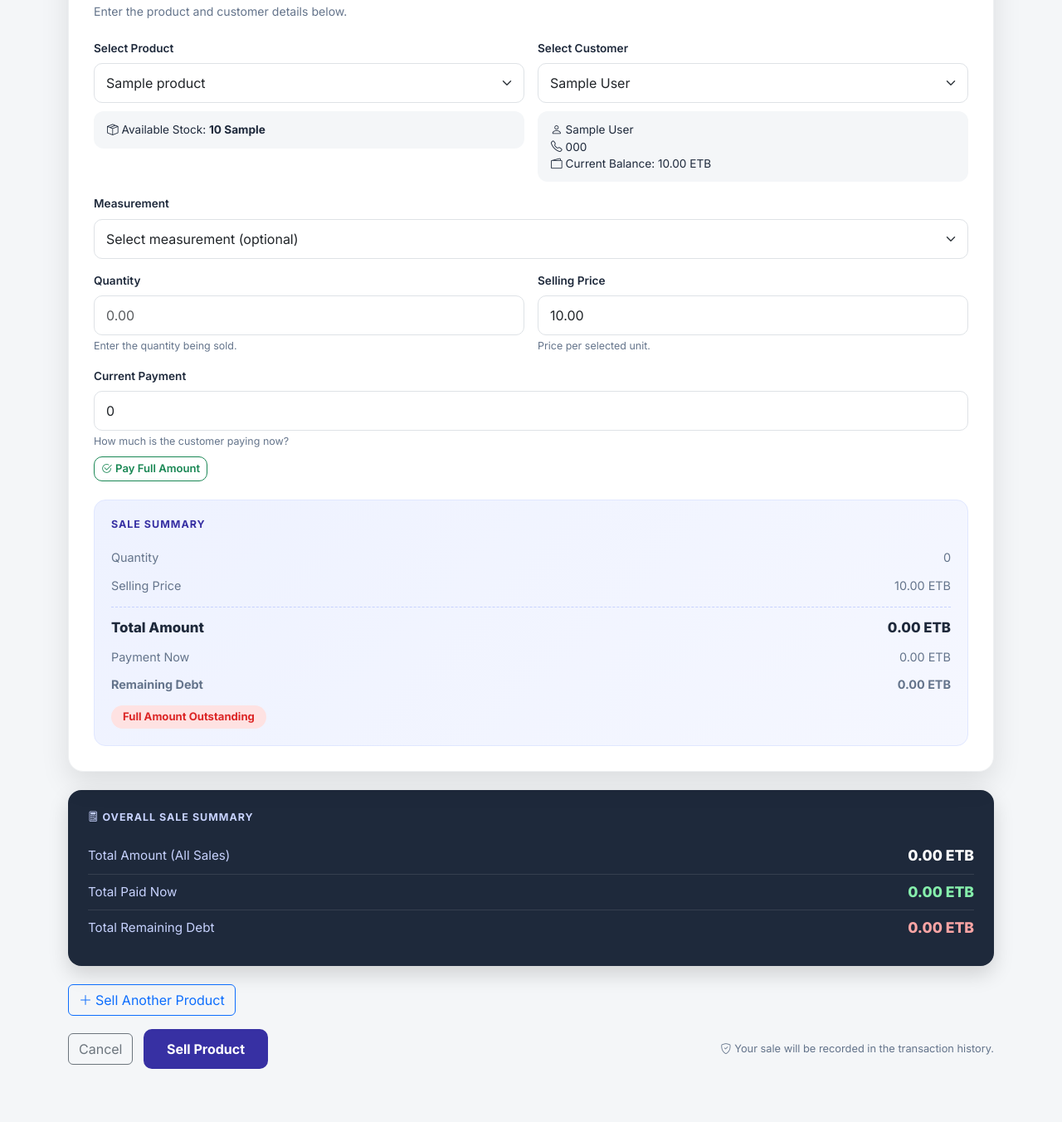
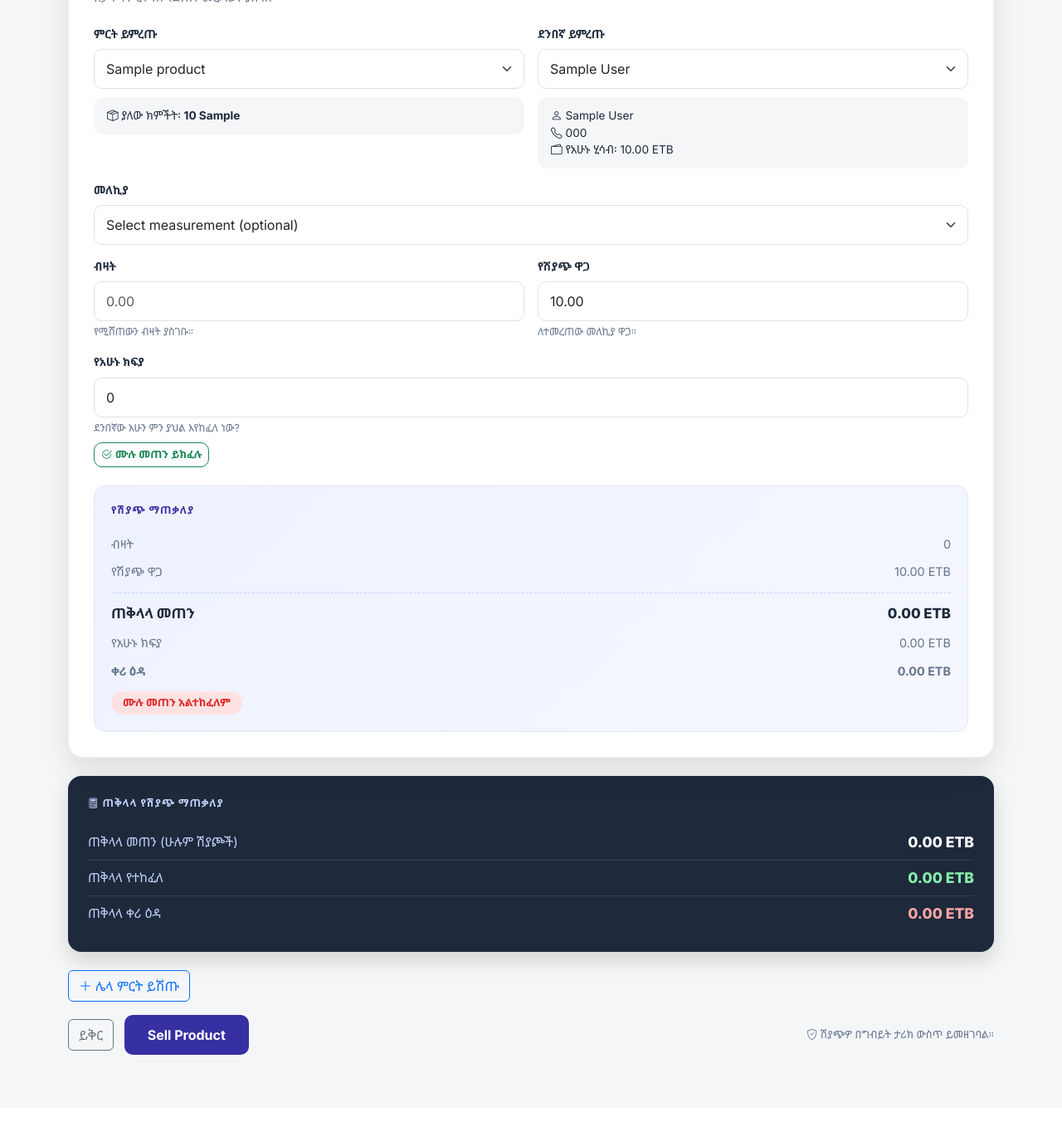
Before and after one commit to MENA8729/merkato, a Flask app: page /selling in a window 1280 px wide. Shown: the part 361-1713 px from the top of the page at 83% size. After the commit the page ends 1632 px from the top, so only its background shows below. Run offline with Flask 3, Linux system fonts and the light colour scheme; a user stored in the database is signed in; tables that the repository leaves empty hold one stand-in row (values such as "Sample post").

Commit message:
fix selling route and the html add header and the language

```diff
--- a/main.py
+++ b/main.py
@@ -920,7 +920,7 @@ def Selling():
     # Form validation failed
     # ==============================================================
 
-    flash("Please fix the errors below.", "danger")
+    # flash("Please fix the errors below.", "danger")
 
     return render_template(
         "selling.html",
--- a/templates/selling.html
+++ b/templates/selling.html
@@ -25,16 +25,16 @@
     }
 </style>
 <!DOCTYPE html>
-<html lang="en">
+<html lang="am">
 <head>
 <meta charset="UTF-8">
 <meta name="viewport" content="width=device-width, initial-scale=1.0">
-<title>New Sale</title>
+<title>አዲስ ሽያጭ</title>
 
 <link href="https://cdn.jsdelivr.net/npm/bootstrap@5.3.3/dist/css/bootstrap.min.css" rel="stylesheet">
 <link rel="stylesheet" href="https://cdn.jsdelivr.net/npm/bootstrap-icons@1.11.3/font/bootstrap-icons.min.css">
 <link rel="preconnect" href="https://fonts.googleapis.com">
-<link href="https://fonts.googleapis.com/css2?family=Inter:wght@400;500;600;700;800&display=swap" rel="stylesheet">
+<link href="https://fonts.googleapis.com/css2?family=Inter:wght@400;500;600;700;800&family=Noto+Sans+Ethiopic:wght@400;500;600;700;800&display=swap" rel="stylesheet">
 
 <style>
     :root{
@@ -49,10 +49,32 @@
     }
 
     body{
-        font-family:'Inter', sans-serif;
+        font-family:'Inter', 'Noto Sans Ethiopic', sans-serif;
         background:var(--bg);
         color:var(--dark);
     }
+
+    /* HEADER / NAVBAR */
+    .navbar{
+        background:#fff;
+        box-shadow:0 2px 10px rgba(0,0,0,0.06);
+        padding:12px 0;
+    }
+    .navbar-brand{
+        font-weight:800;
+        color:var(--primary) !important;
+        font-size:1.2rem;
+        font-family:'Noto Sans Ethiopic', 'Inter', sans-serif;
+    }
+    .navbar-brand i{ margin-right:6px; }
+    .navbar .nav-link{
+        font-weight:600;
+        color:#475569 !important;
+        font-family:'Noto Sans Ethiopic', 'Inter', sans-serif;
+        font-size:0.92rem;
+    }
+    .navbar .nav-link:hover, .navbar .nav-link.active{ color:var(--primary) !important; }
+    .navbar .nav-link i{ margin-right:6px; }
 
     /* HERO */
     .hero{
@@ -353,13 +375,33 @@
 </head>
 <body>
 
+<!-- NAVIGATION HEADER -->
+<nav class="navbar navbar-expand-lg sticky-top">
+    <div class="container">
+        <a class="navbar-brand" href="#"><i class="bi bi-shop"></i>ስቶክ ማኔጅመንት</a>
+        <button class="navbar-toggler" type="button" data-bs-toggle="collapse" data-bs-target="#mainNavMenu">
+            <span class="navbar-toggler-icon"></span>
+        </button>
+        <div class="collapse navbar-collapse justify-content-end" id="mainNavMenu">
+            <ul class="navbar-nav">
+                <li class="nav-item"><a class="nav-link" href="{{url_for('home')}}"><i class="bi bi-house"></i>መነሻ</a></li>
+                <li class="nav-item"><a class="nav-link" href="#"><i class="bi bi-speedometer2"></i>ዳሽቦርድ</a></li>
+                <li class="nav-item"><a class="nav-link" href="{{url_for('track')}}"><i class="bi bi-box-seam"></i>ምርቶች</a></li>
+                <li class="nav-item"><a class="nav-link active" href="{{url_for('Selling')}}"><i class="bi bi-cash-coin"></i>ሽያጭ</a></li>
+                <li class="nav-item"><a class="nav-link" href="#"><i class="bi bi-people"></i>ደንበኞች</a></li>
+                <li class="nav-item"><a class="nav-link" href="{{url_for('logout')}}"><i class="bi bi-box-arrow-right"></i>ውጣ</a></li>
+            </ul>
+        </div>
+    </div>
+</nav>
+
 <!-- HERO -->
 <section class="hero">
     <div class="container hero-content">
-        <span class="badge-pill">Sales Management</span>
-        <h1>Create a New Sale</h1>
-        <p>Sell products, record customer payments, and keep your inventory and customer balances organized.</p>
-        <div class="stat-line">Products • Customers • Payments</div>
+        <span class="badge-pill">የሽያጭ አስተዳደር</span>
+        <h1>አዲስ ሽያጭ ይመዝግቡ</h1>
+        <p>ምርቶችን ይሽጡ፣ የደንበኛ ክፍያዎችን ይመዝግቡ፣ እንዲሁም የክምችትዎን እና የደንበኞችዎን ሂሳብ የተደራጀ ያድርጉ።</p>
+        <div class="stat-line">ምርቶች • ደንበኞች • ክፍያዎች</div>
     </div>
 </section>
 
@@ -368,14 +410,14 @@
     {% if not products %}
     <div class="empty-state">
         <i class="bi bi-box-seam"></i>
-        <h5>No products available.</h5>
-        <p class="text-muted mb-0">Add a product before creating a sale.</p>
+        <h5>ምንም ምርት አልተገኘም።</h5>
+        <p class="text-muted mb-0">ሽያጭ ከመመዝገብዎ በፊት ምርት ይጨምሩ።</p>
     </div>
     {% elif not customers %}
     <div class="empty-state">
         <i class="bi bi-person-x"></i>
-        <h5>No customers available.</h5>
-        <p class="text-muted mb-0">Add a customer before creating a sale.</p>
+        <h5>ምንም ደንበኛ አልተገኘም።</h5>
+        <p class="text-muted mb-0">ሽያጭ ከመመዝገብዎ በፊት ደንበኛ ይጨምሩ።</p>
     </div>
     {% else %}
 
@@ -385,87 +427,87 @@
         <div id="salesContainer">
             {% for entry in sale_form.sales %}
             <div class="sale-card" data-form-index="{{ loop.index }}">
-                <span class="form-badge-num">Sale #{{ loop.index }}</span>
-                <div class="card-title-main">New Sale</div>
-                <p class="card-subtitle">Enter the product and customer details below.</p>
+                <span class="form-badge-num">ሽያጭ #{{ loop.index }}</span>
+                <div class="card-title-main">አዲስ ሽያጭ</div>
+                <p class="card-subtitle">ከታች የምርት እና የደንበኛ መረጃውን ያስገቡ።</p>
 
                 <div class="row g-3 mb-3">
                     <div class="col-md-6">
-                        {{ entry.form.product_id.label(class="form-label") }}
+                        <label class="form-label">ምርት ይምረጡ</label>
                         {{ entry.form.product_id(class="form-select sale-product-select") }}
                         <div class="info-panel stock-info">
-                            <i class="bi bi-box-seam me-1"></i>Available Stock: <strong class="stock-value">-</strong>
+                            <i class="bi bi-box-seam me-1"></i>ያለው ክምችት፡ <strong class="stock-value">-</strong>
                         </div>
-                        <div class="stock-warning">Insufficient stock.</div>
+                        <div class="stock-warning">በቂ ክምችት የለም።</div>
                     </div>
                     <div class="col-md-6">
-                        {{ entry.form.customer_id.label(class="form-label") }}
+                        <label class="form-label">ደንበኛ ይምረጡ</label>
                         {{ entry.form.customer_id(class="form-select sale-customer-select") }}
                         <div class="info-panel customer-info">
                             <i class="bi bi-person me-1"></i><span class="customer-name">-</span><br>
                             <i class="bi bi-telephone me-1"></i><span class="customer-phone">-</span><br>
-                            <i class="bi bi-wallet2 me-1"></i>Current Balance: <span class="customer-balance">-</span>
+                            <i class="bi bi-wallet2 me-1"></i>የአሁኑ ሂሳብ፡ <span class="customer-balance">-</span>
                         </div>
                     </div>
                 </div>
 
                 <div class="mb-3">
-                    {{ entry.form.measurement.label(class="form-label") }}
+                    <label class="form-label">መለኪያ</label>
                     {{ entry.form.measurement(class="form-select sale-measurement") }}
                 </div>
 
                 <div class="row g-3 mb-3">
                     <div class="col-md-6">
-                        {{ entry.form.quantity.label(class="form-label") }}
+                        <label class="form-label">ብዛት</label>
                         {{ entry.form.quantity(class="form-control sale-quantity", placeholder="0.00", step="0.01") }}
-                        <div class="helper-text">Enter the quantity being sold.</div>
+                        <div class="helper-text">የሚሸጠውን ብዛት ያስገቡ።</div>
                     </div>
                     <div class="col-md-6">
-                        {{ entry.form.unit_price.label(class="form-label") }}
+                        <label class="form-label">የሽያጭ ዋጋ</label>
                         {{ entry.form.unit_price(class="form-control sale-price", placeholder="0.00", step="0.01") }}
-                        <div class="helper-text">Price per selected unit.</div>
+                        <div class="helper-text">ለተመረጠው መለኪያ ዋጋ።</div>
                     </div>
                 </div>
 
                 <div class="mb-2">
-                    {{ entry.form.current_payment.label(class="form-label") }}
+                    <label class="form-label">የአሁኑ ክፍያ</label>
                     {{ entry.form.current_payment(class="form-control sale-payment", placeholder="0.00", step="0.01") }}
-                    <div class="helper-text">How much is the customer paying now?</div>
+                    <div class="helper-text">ደንበኛው አሁን ምን ያህል እየከፈለ ነው?</div>
                     <button type="button" class="btn btn-outline-success btn-sm pay-full-btn mt-2 pay-full-trigger">
-                        <i class="bi bi-check2-circle me-1"></i>Pay Full Amount
+                        <i class="bi bi-check2-circle me-1"></i>ሙሉ መጠን ይክፈሉ
                     </button>
                 </div>
 
                 <!-- LIVE SUMMARY -->
                 <div class="summary-card">
-                    <div class="summary-title">Sale Summary</div>
+                    <div class="summary-title">የሽያጭ ማጠቃለያ</div>
                     <div class="summary-row">
-                        <span>Quantity</span>
+                        <span>ብዛት</span>
                         <span class="sum-quantity">0</span>
                     </div>
                     <div class="summary-row">
-                        <span>Selling Price</span>
+                        <span>የሽያጭ ዋጋ</span>
                         <span class="sum-price">0.00 ETB</span>
                     </div>
                     <div class="summary-row total">
-                        <span>Total Amount</span>
+                        <span>ጠቅላላ መጠን</span>
                         <span class="sum-total">0.00 ETB</span>
                     </div>
                     <div class="summary-row">
-                        <span>Payment Now</span>
+                        <span>የአሁኑ ክፍያ</span>
                         <span class="sum-payment">0.00 ETB</span>
                     </div>
                     <div class="summary-row debt-row">
-                        <span>Remaining Debt</span>
+                        <span>ቀሪ ዕዳ</span>
                         <span class="sum-debt">0.00 ETB</span>
                     </div>
-                    <span class="debt-badge debt-full sum-badge">Full Amount Outstanding</span>
-                    <div class="overpay-warning">Payment cannot exceed the total amount.</div>
+                    <span class="debt-badge debt-full sum-badge">ሙሉ መጠን አልተከፈለም</span>
+                    <div class="overpay-warning">ክፍያ ከጠቅላላ መጠን መብለጥ አይችልም።</div>
                 </div>
 
                 {% if loop.index > 1 %}
                 <button type="button" class="btn btn-outline-danger btn-sm remove-sale-btn mt-3" onclick="this.closest('.sale-card').remove(); recalcGrandTotals();">
-                    <i class="bi bi-x-lg me-1"></i>Remove Sale
+                    <i class="bi bi-x-lg me-1"></i>ሽያጭ አስወግድ
                 </button>
                 {% endif %}
             </div>
@@ -474,33 +516,33 @@
 
         <!-- GRAND TOTAL SUMMARY (across all sale cards) -->
         <div class="grand-total-card">
-            <div class="grand-total-title"><i class="bi bi-calculator me-1"></i>Overall Sale Summary</div>
+            <div class="grand-total-title"><i class="bi bi-calculator me-1"></i>ጠቅላላ የሽያጭ ማጠቃለያ</div>
             <div class="grand-total-row">
-                <span class="g-label">Total Amount (All Sales)</span>
+                <span class="g-label">ጠቅላላ መጠን (ሁሉም ሽያጮች)</span>
                 <span class="g-value" id="grandTotalAmount">0.00 ETB</span>
             </div>
             <div class="grand-total-row grand-paid">
-                <span class="g-label">Total Paid Now</span>
+                <span class="g-label">ጠቅላላ የተከፈለ</span>
                 <span class="g-value" id="grandTotalPaid">0.00 ETB</span>
             </div>
             <div class="grand-total-row grand-debt">
-                <span class="g-label">Total Remaining Debt</span>
+                <span class="g-label">ጠቅላላ ቀሪ ዕዳ</span>
                 <span class="g-value" id="grandTotalDebt">0.00 ETB</span>
             </div>
         </div>
 
         <div class="d-flex justify-content-between flex-wrap gap-2 mb-3">
             <button type="button" class="btn btn-outline-primary" id="addAnotherSaleBtn">
-                <i class="bi bi-plus-lg me-1"></i>Sell Another Product
+                <i class="bi bi-plus-lg me-1"></i>ሌላ ምርት ይሽጡ
             </button>
         </div>
 
         <div class="d-flex justify-content-between align-items-center flex-wrap gap-2">
             <div>
-                <button type="button" class="btn btn-outline-secondary me-2">Cancel</button>
+                <button type="button" class="btn btn-outline-secondary me-2">ይቅር</button>
                 {{ sale_form.submit(class="btn btn-primary-custom text-white") }}
             </div>
-            <div class="action-note"><i class="bi bi-shield-check me-1"></i>Your sale will be recorded in the transaction history.</div>
+            <div class="action-note"><i class="bi bi-shield-check me-1"></i>ሽያጭዎ በግብይት ታሪክ ውስጥ ይመዘገባል።</div>
         </div>
     </form>
 
@@ -656,7 +698,7 @@
                 stockWarning.classList.add("show");
 
                 stockWarning.textContent =
-                    "Only " + product.stock + " available.";
+                    "የቀረው " + product.stock + " ብቻ ነው።";
 
             } else {
 
@@ -718,21 +760,21 @@
 
             if (total > 0 && debt === 0 && payment <= total) {
 
-                sumBadge.textContent = "Paid ✓";
+                sumBadge.textContent = "ተከፍሏል ✓";
 
                 sumBadge.classList.add("debt-paid");
 
             } else if (payment > 0 && debt > 0) {
 
                 sumBadge.textContent =
-                    "Remaining Debt: " + formatMoney(debt);
+                    "ቀሪ ዕዳ፡ " + formatMoney(debt);
 
                 sumBadge.classList.add("debt-partial");
 
             } else {
 
                 sumBadge.textContent =
-                    "Full Amount Outstanding";
+                    "ሙሉ መጠን አልተከፈለም";
 
                 sumBadge.classList.add("debt-full");
             }
@@ -956,15 +998,15 @@
                 newCard.innerHTML = `
 
                     <span class="form-badge-num">
-                        Sale #${index + 1}
+                        ሽያጭ #${index + 1}
                     </span>
 
                     <div class="card-title-main">
-                        New Sale
+                        አዲስ ሽያጭ
                     </div>
 
                     <p class="card-subtitle">
-                        Enter the product and customer details below.
+                        ከታች የምርት እና የደንበኛ መረጃውን ያስገቡ።
                     </p>
 
 
@@ -973,7 +1015,7 @@
                         <div class="col-md-6">
 
                             <label class="form-label">
-                                Select Product
+                                ምርት ይምረጡ
                             </label>
 
                             <select
@@ -981,7 +1023,7 @@
                                 name="sales-${index}-product_id">
 
                                 <option value="">
-                                    Select Product
+                                    ምርት ይምረጡ
                                 </option>
 
                                 ${productOptions}
@@ -993,7 +1035,7 @@
 
                                 <i class="bi bi-box-seam me-1"></i>
 
-                                Available Stock:
+                                ያለው ክምችት፡
 
                                 <strong class="stock-value">
                                     -
@@ -1003,7 +1045,7 @@
 
 
                             <div class="stock-warning">
-                                Insufficient stock.
+                                በቂ ክምችት የለም።
                             </div>
 
                         </div>
@@ -1012,7 +1054,7 @@
                         <div class="col-md-6">
 
                             <label class="form-label">
-                                Select Customer
+                                ደንበኛ ይምረጡ
                             </label>
 
                             <select
@@ -1020,7 +1062,7 @@
                                 name="sales-${index}-customer_id">
 
                                 <option value="">
-                                    Select Customer
+                                    ደንበኛ ይምረጡ
                                 </option>
 
                                 ${customerOptions}
@@ -1048,7 +1090,7 @@
 
                                 <i class="bi bi-wallet2 me-1"></i>
 
-                                Current Balance:
+                                የአሁኑ ሂሳብ፡
 
                                 <span class="customer-balance">
                                     -
@@ -1064,7 +1106,7 @@
                     <div class="mb-3">
 
                         <label class="form-label">
-                            Measurement
+                            መለኪያ
                         </label>
 
                         <select
@@ -1072,35 +1114,35 @@
                             name="sales-${index}-measurement">
 
                             <option value="">
-                                Select measurement (optional)
+                                መለኪያ ይምረጡ (አማራጭ)
                             </option>
 
                             <option value="piece">
-                                Piece
+                                ቁራጭ
                             </option>
 
                             <option value="kg">
-                                Kg
+                                ኪ.ግ
                             </option>
 
                             <option value="liter">
-                                Liter
+                                ሊትር
                             </option>
 
                             <option value="package">
-                                Package
+                                ጥቅል
                             </option>
 
                             <option value="box">
-                                Box
+                                ካርቶን
                             </option>
 
                             <option value="meter">
-                                Meter
+                                ሜትር
                             </option>
 
                             <option value="other">
-                                Other
+                                ሌላ
                             </option>
 
                         </select>
@@ -1113,7 +1155,7 @@
                         <div class="col-md-6">
 
                             <label class="form-label">
-                                Quantity
+                                ብዛት
                             </label>
 
                             <input
@@ -1129,7 +1171,7 @@
                         <div class="col-md-6">
 
                             <label class="form-label">
-                                Selling Price
+                                የሽያጭ ዋጋ
                             </label>
 
                             <input
@@ -1147,7 +1189,7 @@
                     <div class="mb-2">
 
                         <label class="form-label">
-                            Current Payment
+                            የአሁኑ ክፍያ
                         </label>
 
                         <input
@@ -1163,7 +1205,7 @@
 
                             <i class="bi bi-check2-circle me-1"></i>
 
-                            Pay Full Amount
+                            ሙሉ መጠን ይክፈሉ
 
                         </button>
 
@@ -1173,47 +1215,47 @@
                     <div class="summary-card">
 
                         <div class="summary-title">
-                            Sale Summary
+                            የሽያጭ ማጠቃለያ
                         </div>
 
 
                         <div class="summary-row">
-                            <span>Quantity</span>
+                            <span>ብዛት</span>
                             <span class="sum-quantity">0</span>
                         </div>
 
 
                         <div class="summary-row">
-                            <span>Selling Price</span>
+                            <span>የሽያጭ ዋጋ</span>
                             <span class="sum-price">0.00 ETB</span>
                         </div>
 
 
                         <div class="summary-row total">
-                            <span>Total Amount</span>
+                            <span>ጠቅላላ መጠን</span>
                             <span class="sum-total">0.00 ETB</span>
                         </div>
 
 
                         <div class="summary-row">
-                            <span>Payment Now</span>
+                            <span>የአሁኑ ክፍያ</span>
                             <span class="sum-payment">0.00 ETB</span>
                         </div>
 
 
                         <div class="summary-row debt-row">
-                            <span>Remaining Debt</span>
+                            <span>ቀሪ ዕዳ</span>
                             <span class="sum-debt">0.00 ETB</span>
                         </div>
 
 
                         <span class="debt-badge debt-full sum-badge">
-                            Full Amount Outstanding
+                            ሙሉ መጠን አልተከፈለም
                         </span>
 
 
                         <div class="overpay-warning">
-                            Payment cannot exceed the total amount.
+                            ክፍያ ከጠቅላላ መጠን መብለጥ አይችልም።
                         </div>
 
                     </div>
@@ -1226,7 +1268,7 @@
 
                         <i class="bi bi-x-lg me-1"></i>
 
-                        Remove Sale
+                        ሽያጭ አስወግድ
 
                     </button>
                 `;
```
